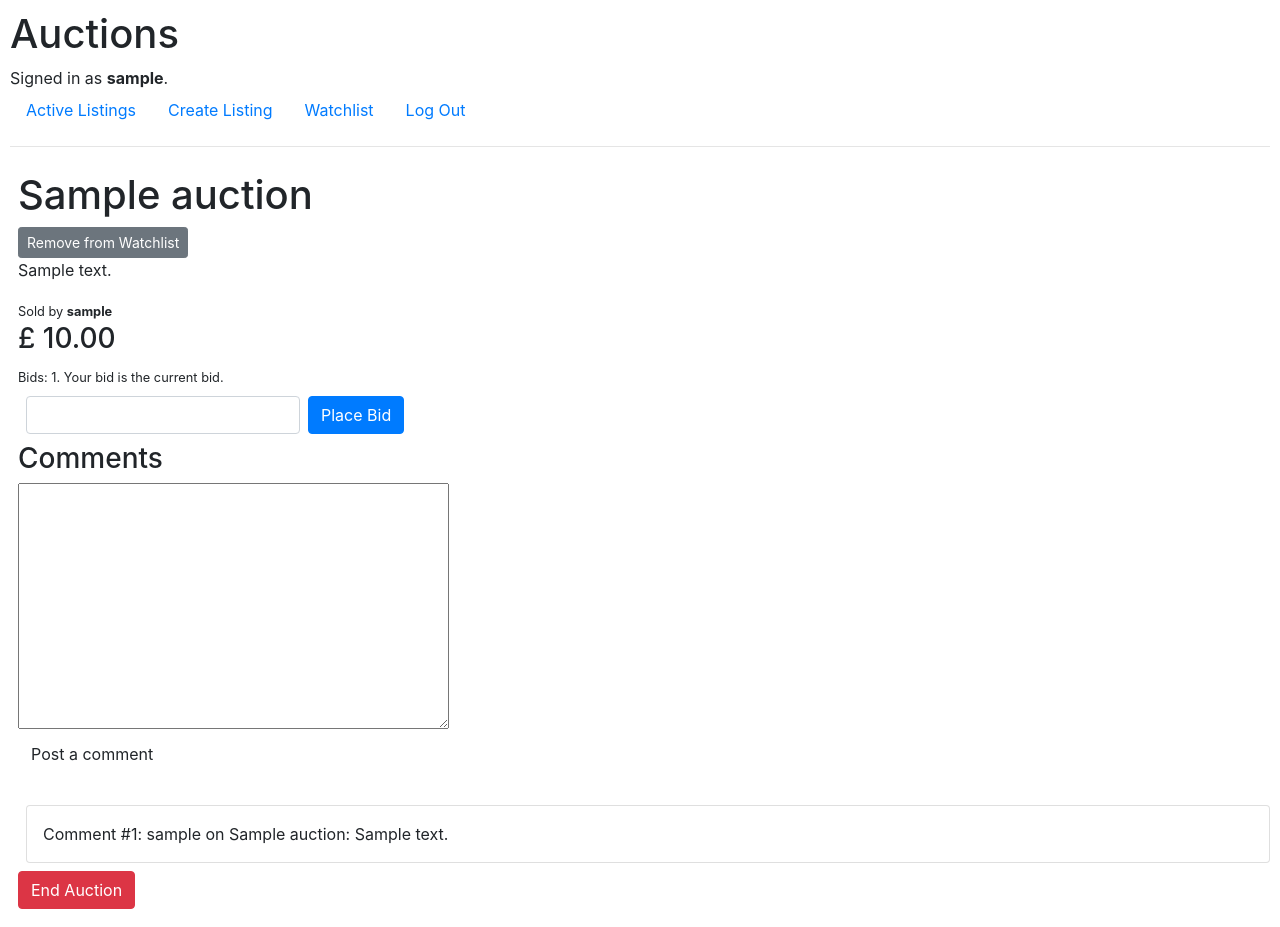
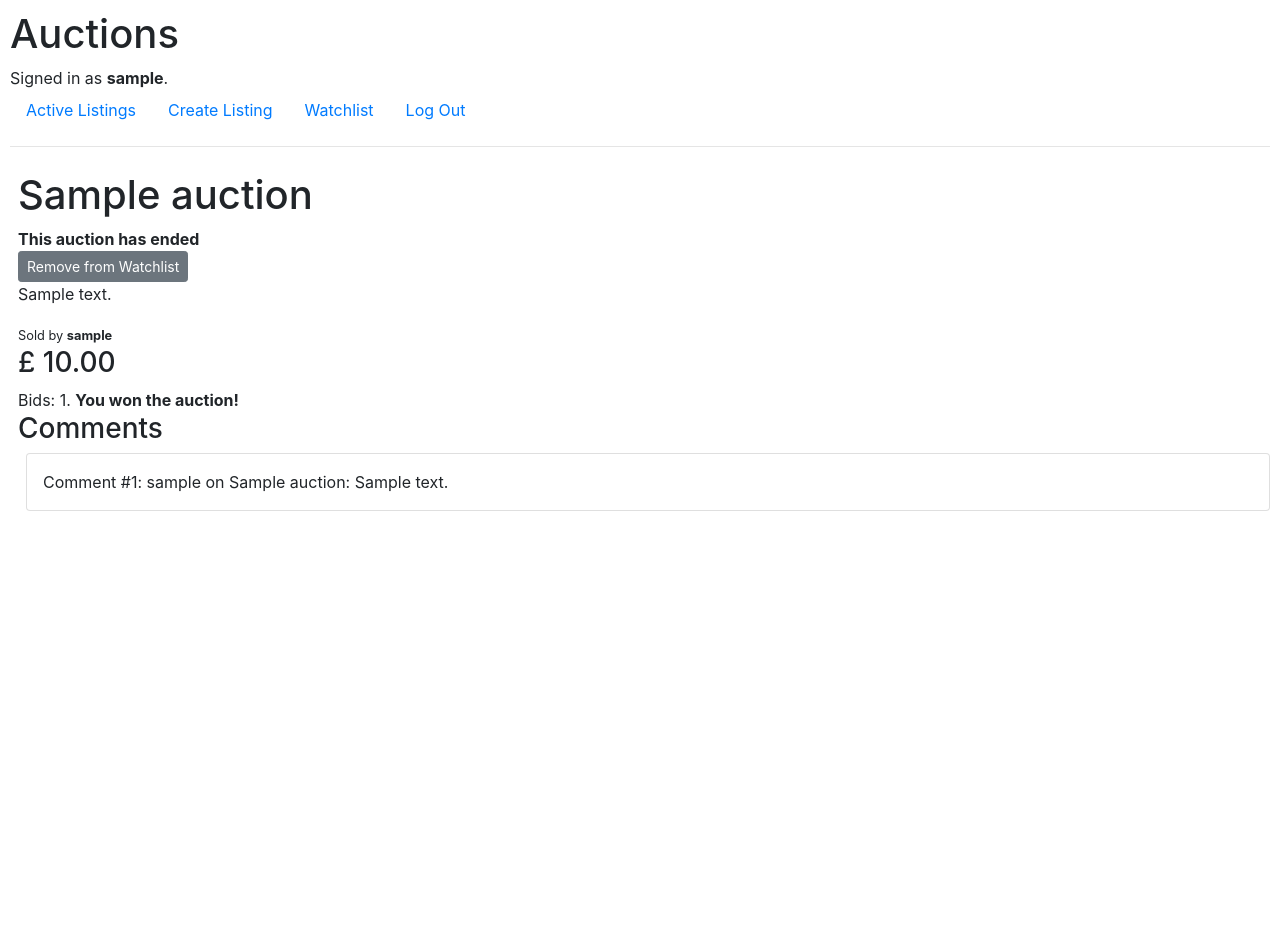
Before and after one commit to calumbell/cs50w-commerce, a Django app: page /auction/1 in a window 1280 px wide. After the commit the page ends 511 px from the top, so only its background shows below. Run offline with Django 3.2, Linux system fonts and the light colour scheme; a user stored in the database is signed in; tables that the repository leaves empty hold one stand-in row (values such as "Sample post"); some libraries are stand-ins or nearby versions.

Commit message:
auctions now end if duration elapses or the user closes it

```diff
--- a/auctions/forms.py
+++ b/auctions/forms.py
@@ -6,7 +6,8 @@ class AuctionForm(ModelForm):
         model = Auction
         fields = ['item_name',
                   'item_description',
-                  'start_bid']
+                  'start_bid',
+                  'duration']
 
     def __init__(self, *args, **kwargs):
         super(AuctionForm, self).__init__(*args, **kwargs)
--- a/auctions/models.py
+++ b/auctions/models.py
@@ -1,16 +1,26 @@
 from django.contrib.auth.models import AbstractUser
 from django.db import models
 from django.core.validators import MinValueValidator
-
+from datetime import datetime, timedelta
 
 class User(AbstractUser):
     def __str__(self):
         return f"{self.username}"
 
 class Auction(models.Model):
+    DURATIONS = (
+        (3, "Three Days"),
+        (7, "One Week"),
+        (14, "Two Weeks"),
+        (28, "Four Weeks")
+    )
+
     item_name        = models.CharField(max_length=64)
     item_description = models.TextField(max_length=800)
-    start_time       = models.DateTimeField(auto_now_add=True)
+    start_time       = models.DateTimeField()
+    end_time         = models.DateTimeField()
+    duration         = models.IntegerField(choices=DURATIONS)
+    ended_manually   = models.BooleanField(default=False)
     start_bid        = models.DecimalField(max_digits=7, decimal_places=2,
                                             validators=[MinValueValidator(0.01)])
 
@@ -23,6 +33,11 @@ class Auction(models.Model):
 
     def __str__(self):
         return f"Auction #{self.id}: {self.item_name} ({self.user.username})"
+
+    def save(self, *args, **kwargs):
+        self.start_time = datetime.now()
+        self.end_time = self.start_time + timedelta(days=self.duration)
+        super().save(*args, **kwargs) # call existing save() method
 
 
 class Bid(models.Model):
--- a/auctions/templates/auctions/auction.html
+++ b/auctions/templates/auctions/auction.html
@@ -1,9 +1,27 @@
 {% extends "auctions/layout.html" %}
+{% load mathfilters %}
 
 {% block title %} {{ auction.item_name }} {% endblock %}
 
 {% block body %}
     <h1> {{ auction.item_name }} </h1>
+
+    {% if not ended %}
+        <div>
+
+            Time Left:
+                {{ days }}d
+                {{ hours }}h
+                {{ minutes }}m
+
+        </div>
+
+        <div>
+            Auction ends at: {{ auction.end_time }}
+        </div>
+    {% else %}
+        <div><b>This auction has ended</b></div>
+    {% endif %}
 
     {% if request.user.is_authenticated %}
         <form method="POST" action="{% url 'watch_auction' auction.id %}" class="form-inline">
@@ -30,28 +48,28 @@
     </h3>
 
 
+        Bids: {{ auction.bids.all.count }}.
+        {% if auction.bids.first.user == request.user %}
+            {% if not ended %}
+                Your bid is the current bid.
+            {% else %}
+                <b>You won the auction!</b>
+            {% endif %}
+        {% endif %}
 
 
-    <small>
-        Bids: {{ auction.bids.all.count }}.
-        {% if auction.bids.first.user == request.user %}
-            Your bid is the current bid.
-        {% endif %}
-    </small>
-
+    {% if request.user.is_authenticated and not ended %}
         <form method="POST" action="{% url 'auction_bid' auction.id %}" class="form-inline">
             {% csrf_token %}
             <div class="form-group">
-
                 {{ bid_form.amount }}
-
                 <input class="btn btn-primary" type="submit" value="Place Bid" />
             </div>
         </form>
-
+    {% endif %}
 
     <h3>Comments</h3>
-    {% if request.user.is_authenticated %}
+    {% if request.user.is_authenticated and not ended %}
         <form method="POST" action="{% url 'post_comment' auction.id %}">
             {% csrf_token %}
             <div class="form-group">
@@ -70,9 +88,9 @@
         </div>
     {% endfor %}
 
-    <form method="POST">
-    {% if request.user == auction.user %}
-        <form>
+
+    {% if request.user == auction.user and not ended %}
+        <form method="POST" action= "{% url 'close_auction' auction.id %}">
             {% csrf_token %}
             <input class="btn btn-danger" type="submit" value="End Auction" />
         </form>
--- a/auctions/templates/auctions/watchlist.html
+++ b/auctions/templates/auctions/watchlist.html
@@ -10,7 +10,6 @@
                  <a href="{% url 'auction' auction.id %}">
                      {{ auction.item_name }}
                  </a>
-
                  £
                  {% if auction.bids.all.count > 0 %}
                      {{ auction.bids.first.amount }}
--- a/auctions/urls.py
+++ b/auctions/urls.py
@@ -6,6 +6,7 @@ urlpatterns = [
     path("", views.index, name="index"),
     path("auction/<str:id>", views.auction, name="auction"),
     path("auction/<str:id>/bid", views.auction_bid, name="auction_bid"),
+    path("auction/<str:id>/close", views.auction_close, name="close_auction"),
     path("auction/<str:id>/comment", views.auction_comment, name="post_comment"),
     path("auction/<str:id>/watch", views.watch_auction, name="watch_auction"),
     path("create_listing", views.create_listing, name="create_listing"),
--- a/auctions/views.py
+++ b/auctions/views.py
@@ -3,12 +3,18 @@ from django.db import IntegrityError
 from django.http import HttpResponse, HttpResponseRedirect
 from django.shortcuts import render
 from django.urls import reverse
+from datetime import datetime, timedelta
+from django.utils import timezone
 
 from .models import User, Auction, Bid, Comment
 from .forms import AuctionForm, BidForm, CommentForm
 
 def index(request):
-    active_auctions = Auction.objects.all()
+    active_auctions = Auction.objects.filter(
+        ended_manually=False,
+        end_time__gte=datetime.now()
+    )
+
     return render(request, "auctions/index.html", {
         "auctions": active_auctions
     })
@@ -19,11 +25,21 @@ def auction(request, id):
     except:
         return HttpResponse("Entry does not exist")
 
-    return render(request, "auctions/auction.html", {
-        "auction" : auction,
-        "bid_form" : BidForm(),
-        "comment_form" : CommentForm()
-    })
+    context = {}
+    context["auction"] = auction
+
+    if auction.ended_manually or timezone.now() > auction.end_time:
+        context["ended"] = True
+    else:
+        context["ended"] = False
+        time_remaining = auction.end_time - timezone.now()
+        context["days"] = time_remaining.days
+        context["hours"] = int(time_remaining.seconds / 3600)
+        context["minutes"] = int(time_remaining.seconds / 60 - (context["hours"] * 60))
+        context["bid_form"] = BidForm()
+        context["comment_form"] = CommentForm()
+
+    return render(request, "auctions/auction.html", context)
 
 def auction_bid(request, id):
     bid_form = BidForm(request.POST or None)
@@ -44,7 +60,14 @@ def auction_bid(request, id):
     url = reverse('auction', kwargs={'id': id})
     return HttpResponseRedirect(url)
 
+def auction_close(request, id):
+    auction = Auction.objects.get(id=id)
+    if request.user == auction.user:
+        auction.ended_manually = True
+        auction.save()
 
+    url = reverse('auction', kwargs={'id': id} )
+    return HttpResponseRedirect(url)
 
 def auction_comment(request, id):
     comment_form = CommentForm(request.POST or None)
@@ -59,10 +82,8 @@ def auction_comment(request, id):
     return HttpResponseRedirect(url)
 
 
-
 def create_listing(request):
     form = AuctionForm(request.POST or None)
-
     if form.is_valid():
         new_listing = form.save(commit=False)
         new_listing.user = request.user
--- a/commerce/settings.py
+++ b/commerce/settings.py
@@ -38,6 +38,7 @@ INSTALLED_APPS = [
     'django.contrib.sessions',
     'django.contrib.messages',
     'django.contrib.staticfiles',
+    'mathfilters'
 ]
 
 MIDDLEWARE = [
--- a/requirements.txt
+++ b/requirements.txt
@@ -1 +1,2 @@
 Django
+django-mathfilters
```
Also changed, not shown: auctions/templates/auctions/create_listing.html (+0 -8 lines), README.md, auctions/migrations/0001_initial.py, auctions/migrations/0002_auction_ended_manually.py (added). Lines whose indentation alone changed are shown as unchanged.
